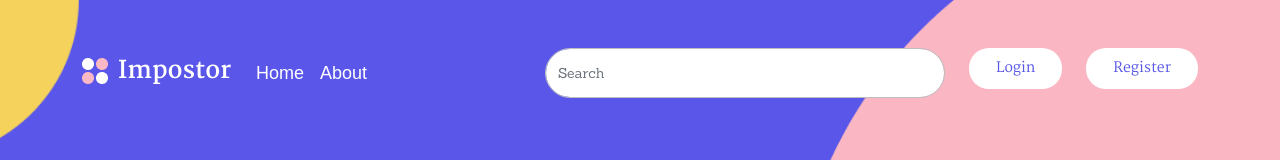
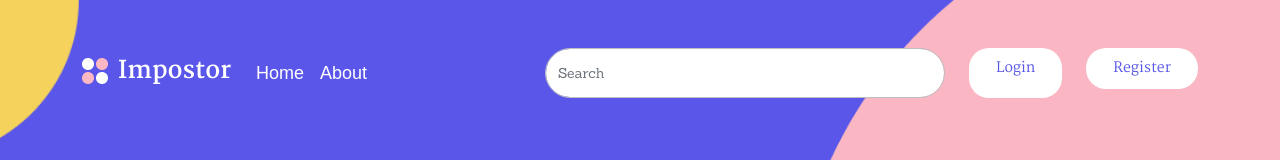
Before and after one commit to hsbysddq/impostor-team, a React (Create React App) app in the folder client/: page / in a window 1280 px wide. Shown: the top 160 px of the page. Built offline with nearby package versions, Linux system fonts and the light colour scheme; a web font is replaced by a local one.

Commit message:
memperbaiki code home.jsx, navbarcomp

```diff
--- a/client/src/components/NavbarComp/NavbarComp.jsx
+++ b/client/src/components/NavbarComp/NavbarComp.jsx
@@ -37,9 +37,7 @@ const Navmenu = (props) => {
                     className="me-4 rounded-pill"
                     aria-label="Search"
                     />
-                    <Link to={props.urlLogin}>
-                        <Button href="/login" className="button-login me-4">{props.textLogin}</Button>
-                    </Link>
+                        <Button href="/login" className="button-login me-4">Login</Button>
                     <Link>
                         <Button href="/register" className="btn-register">Register</Button>
                     </Link>
--- a/client/src/container/pages/Home/Home.jsx
+++ b/client/src/container/pages/Home/Home.jsx
@@ -8,9 +8,7 @@ import Navmenu from '../../../components/NavbarComp/NavbarComp';
 const Home = () => {
     return(
         <>
-            <Navmenu
-            urlLogin='/login'
-            textLogin='Login' />
+            <Navmenu />
             <Hero />
             <ListGame />
             <AboutCompnent />
```
